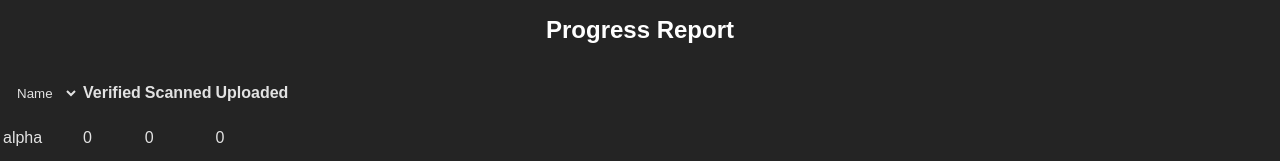
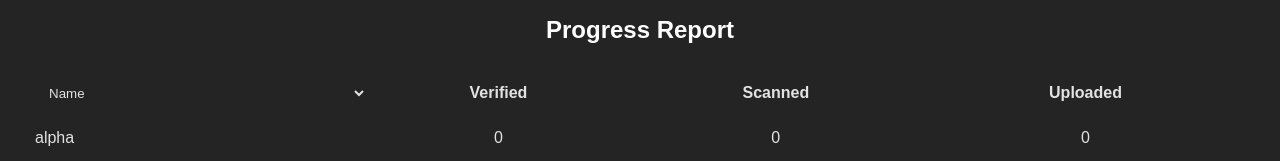
Before and after one commit to TheParadox20/progress-tracking, a React (Vite) app in the folder frontend/: page / in a window 1280 px wide. Shown: the part 636-797 px from the top of the page. Built offline with nearby package versions, Linux system fonts and the light colour scheme; no server answers.

Commit message:
table sty;ling

```diff
--- a/frontend/src/App.css
+++ b/frontend/src/App.css
@@ -68,7 +68,7 @@
     font-size: 0.8em;
     margin: 10px 0;
 }
-/* overlay */
+/* overlay & verification */
 .overlay{
     background-color: #000;
     height: 100%;
@@ -92,3 +92,12 @@
     overflow-y: scroll;
     box-shadow: 10 14px 18px 10 rgba(10,10,0,110.2);
 }
+/* table */
+table {
+    width: 95%;
+    margin: auto;
+    text-align: center;
+}
+#name{
+    text-align: left;
+}
--- a/frontend/src/App.jsx
+++ b/frontend/src/App.jsx
@@ -75,7 +75,7 @@
               )
             }
         </select>
-        <select value={subC} onChange={event =>{setSubc(event.target.value)}} >
+        <select value={subC} onChange={event =>{setSubc(event.target.value);setWard(choices[choices[0].indexOf(event.target.value)+1][0])}} >
             {
               choices[0].map(
                 i=>(
@@ -118,7 +118,7 @@
           {report.map(
             i=>(
               <tr>
-                <td>{i.name}</td>
+                <td id='name'>{i.name}</td>
                 <td>{i.verified}</td>
                 <td>{i.scanned}</td>
                 <td>{i.uploaded}</td>
@@ -131,11 +131,11 @@
       <div className='overlay' id='verify'>
         <div className='content'>
           <h4>Confirm Details</h4>
+          <p>Name {name}</p>
           <p>Ward {ward}</p>
           <p>Documents verified {verified}</p>
           <p>Documents scanned {scanned}</p>
           <p>Documents uploaded {uploaded}</p>
-          <p>Name {name}</p>
           <button onClick={(e)=>document.getElementById('verify').style.visibility = 'hidden'}>Cancel</button>
           <button onClick={(e)=>{update(e);}}>Submit</button>
         </div>
```
Also changed, not shown: 4 other files (tests, documents, lock files or other folders).
